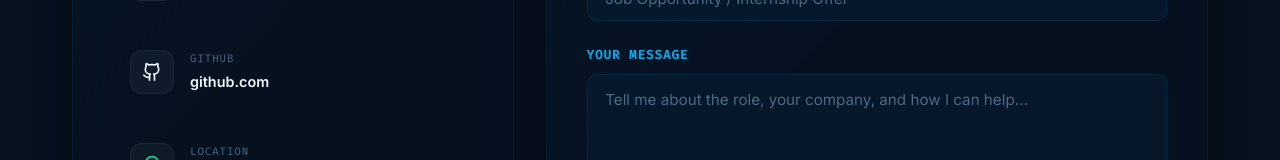
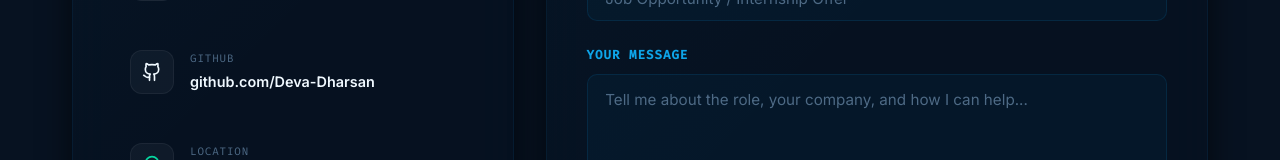
Before and after one commit to Deva-Dharsan/Devadharsan-portfolio, a React (Vite) app in the folder frontend/: page / in a window 1280 px wide. Shown: the part 4361-4521 px from the top of the page. Built offline with nearby package versions, Linux system fonts and the light colour scheme; no server answers.

Commit message:
fix: add real GitHub profile link and fix email to open Gmail instead of Outlook

```diff
--- a/frontend/src/components/Contact.jsx
+++ b/frontend/src/components/Contact.jsx
@@ -62,7 +62,7 @@ const Contact = () => {
             <h3 className="cip-heading">Contact Information</h3>
 
             <div className="cip-links">
-              <a href="mailto:devadharshan.pro@gmail.com" className="cip-link">
+              <a href="https://mail.google.com/mail/?view=cm&to=devadharshan.pro@gmail.com" target="_blank" rel="noopener noreferrer" className="cip-link">
                 <div className="cip-icon" style={{ '--icon-color': 'var(--color-primary)' }}>
                   <Mail size={20} />
                 </div>
@@ -82,13 +82,13 @@ const Contact = () => {
                 </div>
               </a>
 
-              <a href="https://github.com" target="_blank" rel="noopener noreferrer" className="cip-link">
+              <a href="https://github.com/Deva-Dharsan" target="_blank" rel="noopener noreferrer" className="cip-link">
                 <div className="cip-icon" style={{ '--icon-color': 'var(--text-primary)' }}>
                   <Github size={20} />
                 </div>
                 <div className="cip-text">
                   <span className="cip-label">GitHub</span>
-                  <span className="cip-value">github.com</span>
+                  <span className="cip-value">github.com/Deva-Dharsan</span>
                 </div>
               </a>
 
--- a/frontend/src/components/Hero.jsx
+++ b/frontend/src/components/Hero.jsx
@@ -91,7 +91,7 @@ const Hero = ({ setActiveSection }) => {
           </div>
 
           <div className="hero-social">
-            <a href="https://github.com" target="_blank" rel="noopener noreferrer" className="social-chip" title="GitHub">
+            <a href="https://github.com/Deva-Dharsan" target="_blank" rel="noopener noreferrer" className="social-chip" title="GitHub">
               <Github size={17} />
               <span>GitHub</span>
             </a>
@@ -99,7 +99,7 @@ const Hero = ({ setActiveSection }) => {
               <Linkedin size={17} />
               <span>LinkedIn</span>
             </a>
-            <a href="mailto:devadharshan.pro@gmail.com" className="social-chip" title="Email">
+            <a href="https://mail.google.com/mail/?view=cm&to=devadharshan.pro@gmail.com" target="_blank" rel="noopener noreferrer" className="social-chip" title="Email">
               <Mail size={17} />
               <span>Email</span>
             </a>
--- a/frontend/src/components/Projects.jsx
+++ b/frontend/src/components/Projects.jsx
@@ -81,7 +81,7 @@ const Projects = () => {
               <span className="cs-badge">MongoDB</span>
             </div>
             <a
-              href="https://github.com"
+              href="https://github.com/Deva-Dharsan"
               target="_blank"
               rel="noopener noreferrer"
               className="btn btn-secondary cs-github-btn"
```
